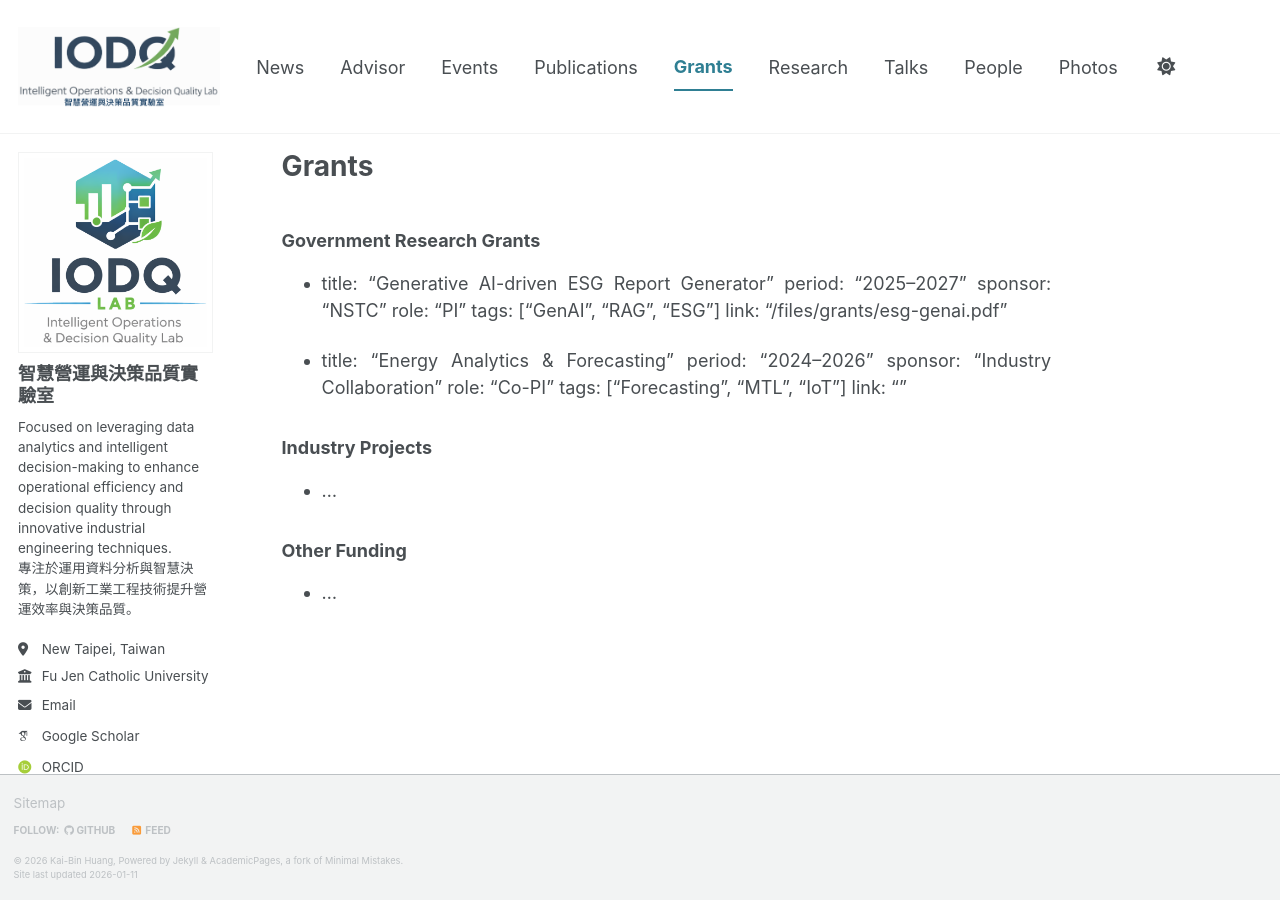
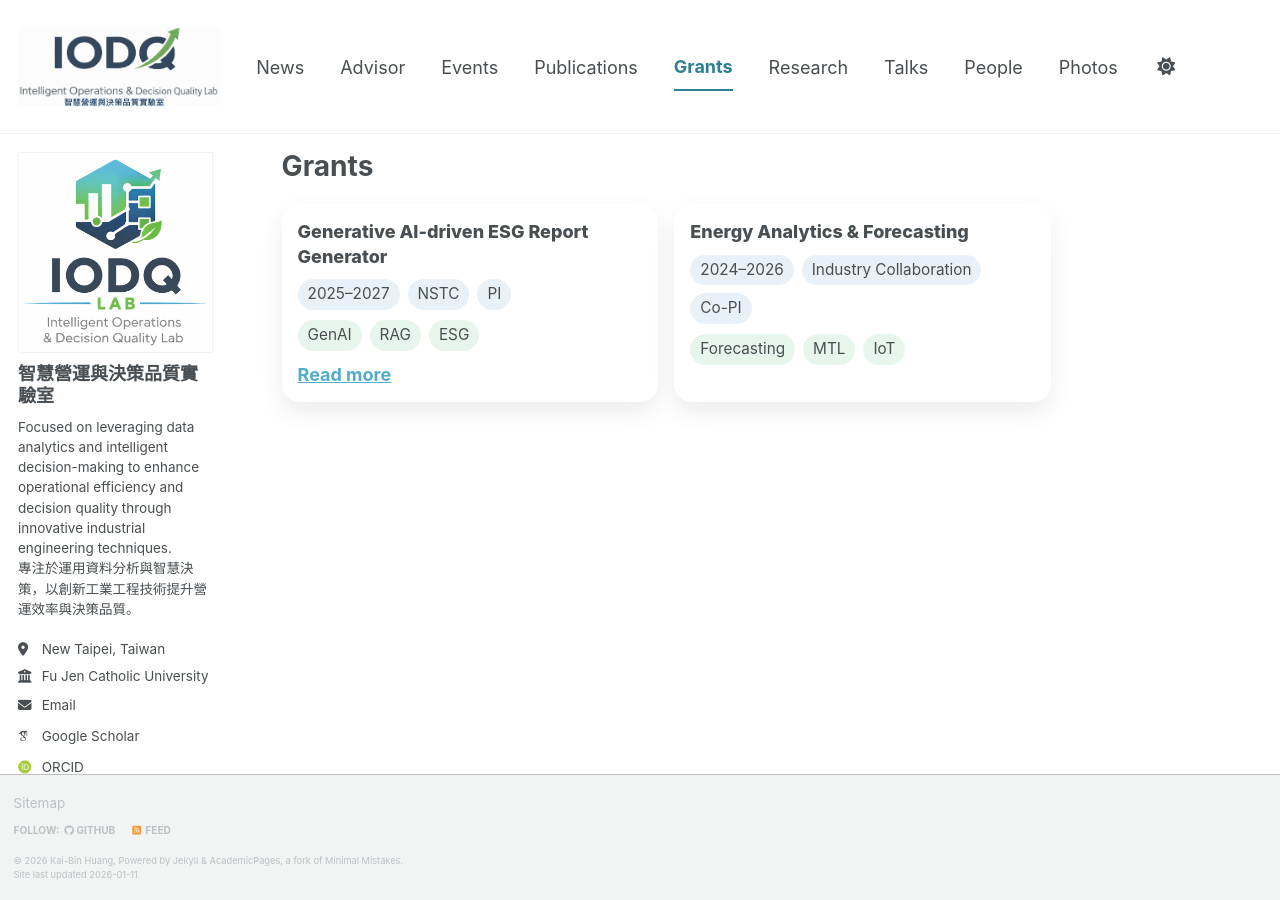
Before and after one commit to kbhuang188/kbhuang188.github.io, a Jekyll site: the page built from _pages/grants.md, in a window 1280 px wide. Built offline with Jekyll 4.4.1, drawn with Linux system fonts in a browser that asks for light colours; some web fonts are replaced; a script bundle is joined from its source files by our own code; library files that are not in the unit come from our copies.

Commit message:
Update grants.md

```diff
--- a/_pages/grants.md
+++ b/_pages/grants.md
@@ -3,24 +3,23 @@ layout: single
 title: "Grants"
 permalink: /grants/
 ---
-
-### Government Research Grants
-- title: "Generative AI-driven ESG Report Generator"
-  period: "2025–2027"
-  sponsor: "NSTC"
-  role: "PI"
-  tags: ["GenAI", "RAG", "ESG"]
-  link: "/files/grants/esg-genai.pdf"
-
-- title: "Energy Analytics & Forecasting"
-  period: "2024–2026"
-  sponsor: "Industry Collaboration"
-  role: "Co-PI"
-  tags: ["Forecasting", "MTL", "IoT"]
-  link: ""
-
-### Industry Projects
-- …
-
-### Other Funding
-- …
+<div class="grant-grid">
+  {% for g in site.data.grants %}
+  <div class="grant-card">
+    <div class="grant-title">{{ g.title }}</div>
+    <div class="grant-meta">
+      <span class="grant-pill">{{ g.period }}</span>
+      <span class="grant-pill">{{ g.sponsor }}</span>
+      <span class="grant-pill">{{ g.role }}</span>
+    </div>
+    <div class="grant-tags">
+      {% for t in g.tags %}
+      <span class="grant-tag">{{ t }}</span>
+      {% endfor %}
+    </div>
+    {% if g.link and g.link != "" %}
+      <div class="grant-link"><a href="{{ g.link }}">Read more</a></div>
+    {% endif %}
+  </div>
+  {% endfor %}
+</div>
```
